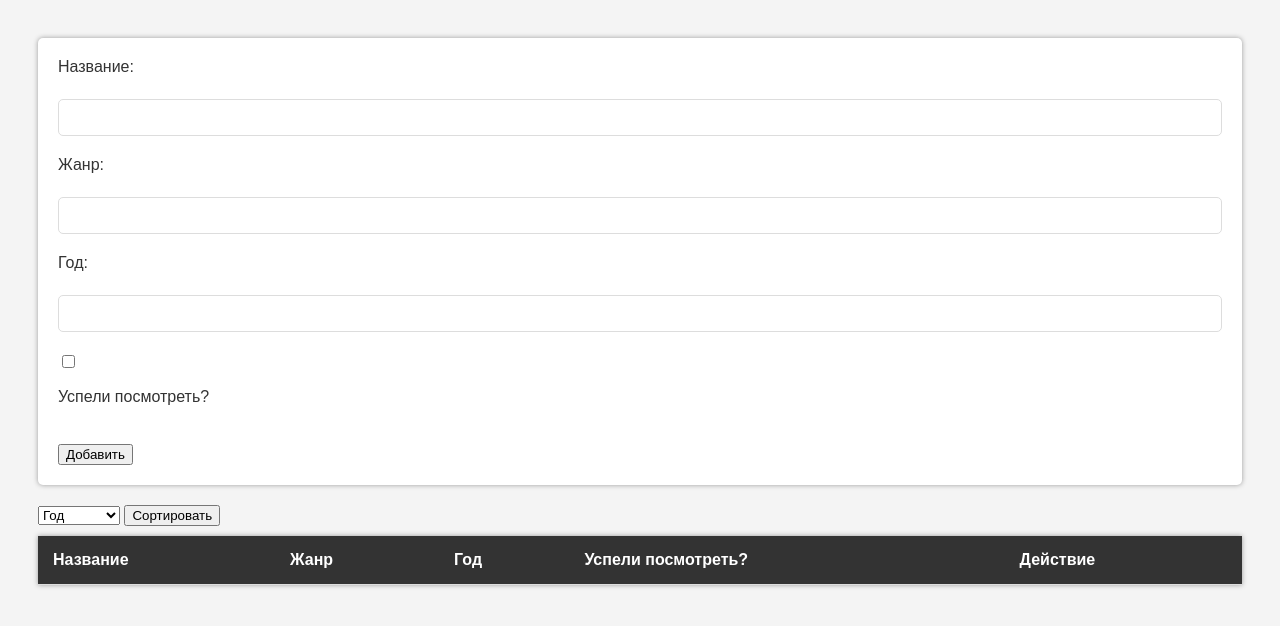
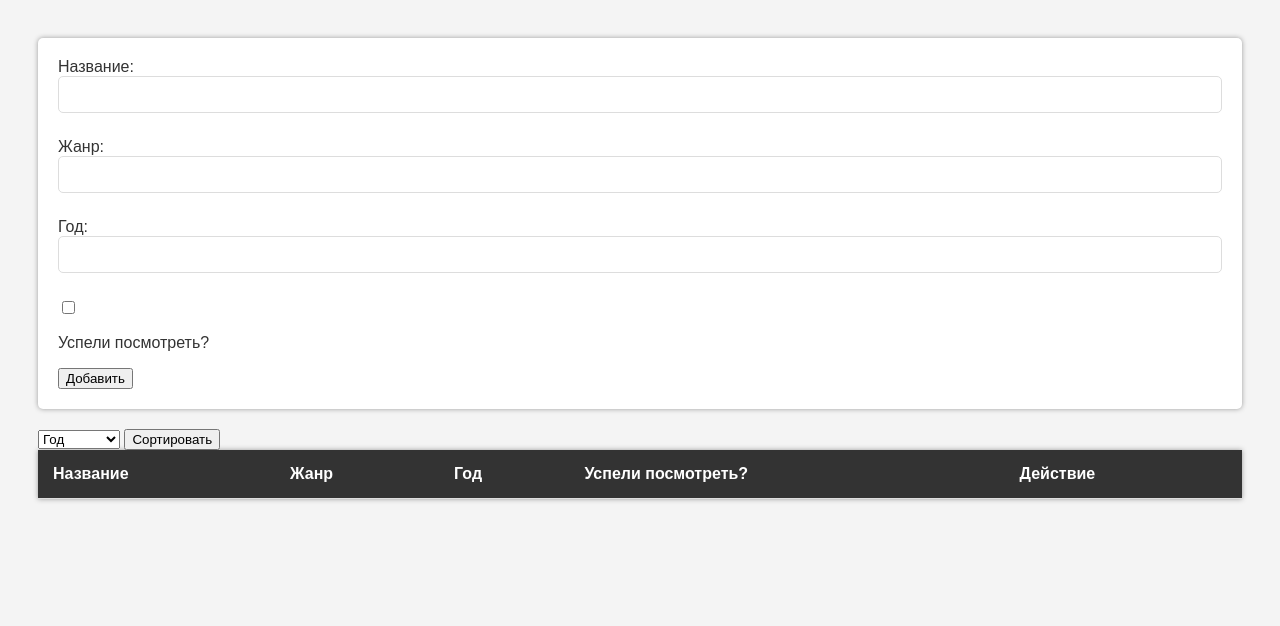
Before and after one commit to petrenkoNNN/practical5_theme_14, a plain HTML site: page index.html in a window 1280 px wide. Drawn offline with Linux system fonts and the light colour scheme.

Commit message:
исправление замечаний

```diff
--- a/index.html
+++ b/index.html
@@ -3,27 +3,32 @@
     <link rel="stylesheet" type="text/css" href="styles.css" />
   </head>
   <body>
-    <form id="film-form">
-      <label for="title">Название:</label><br />
-      <input type="text" id="title" name="title" /><br />
-      <label for="genre">Жанр:</label><br />
-      <input type="text" id="genre" name="genre" /><br />
-      <label for="releaseYear">Год:</label><br />
-      <input type="text" id="releaseYear" name="releaseYear" /><br />
-      <input type="checkbox" id="isWatched" name="isWatched" />
-      <label for="isWatched">Успели посмотреть?</label><br />
+    <form class="film-form">
+      <label>Название:<br />
+        <input type="text" class="title" name="title" required />
+      </label>
+      <label>Жанр:<br />
+        <input type="text" class="genre" name="genre" required />
+      </label>
+      <label>Год:<br />
+        <input type="text" class="release-year" name="releaseYear" required />
+      </label>
+      <label>
+        <input type="checkbox" class="is-watched" name="isWatched" /><br />
+        Успели посмотреть?
+      </label>
 
-      <p id="error"></p>
-      <button type="submit" id="submit-btn">Добавить</button>
-      <button type="button" id="cancel-btn" hidden>Отменить редактирование</button>
+      <p class="error"></p>
+      <button type="submit" class="submit-btn">Добавить</button>
+      <button type="button" class="cancel-btn" hidden>Отменить редактирование</button>
     </form>
-    <select id="sort-select">
+    <select class="sort-select">
       <option value="releaseYear">Год</option>
       <option value="title">Название</option>
       <option value="genre">Жанр</option>
     </select>
-    <button type="button" id="sort-btn">Сортировать</button>
-    <table id="film-table">
+    <button type="button" class="sort-btn">Сортировать</button>
+    <table class="film-table">
       <thead>
         <tr>
           <th>Название</th>
@@ -33,7 +38,7 @@
           <th>Действие</th>
         </tr>
       </thead>
-      <tbody id="film-tbody">
+      <tbody class="film-tbody">
         <!-- Rows will be inserted here -->
       </tbody>
     </table>
```
